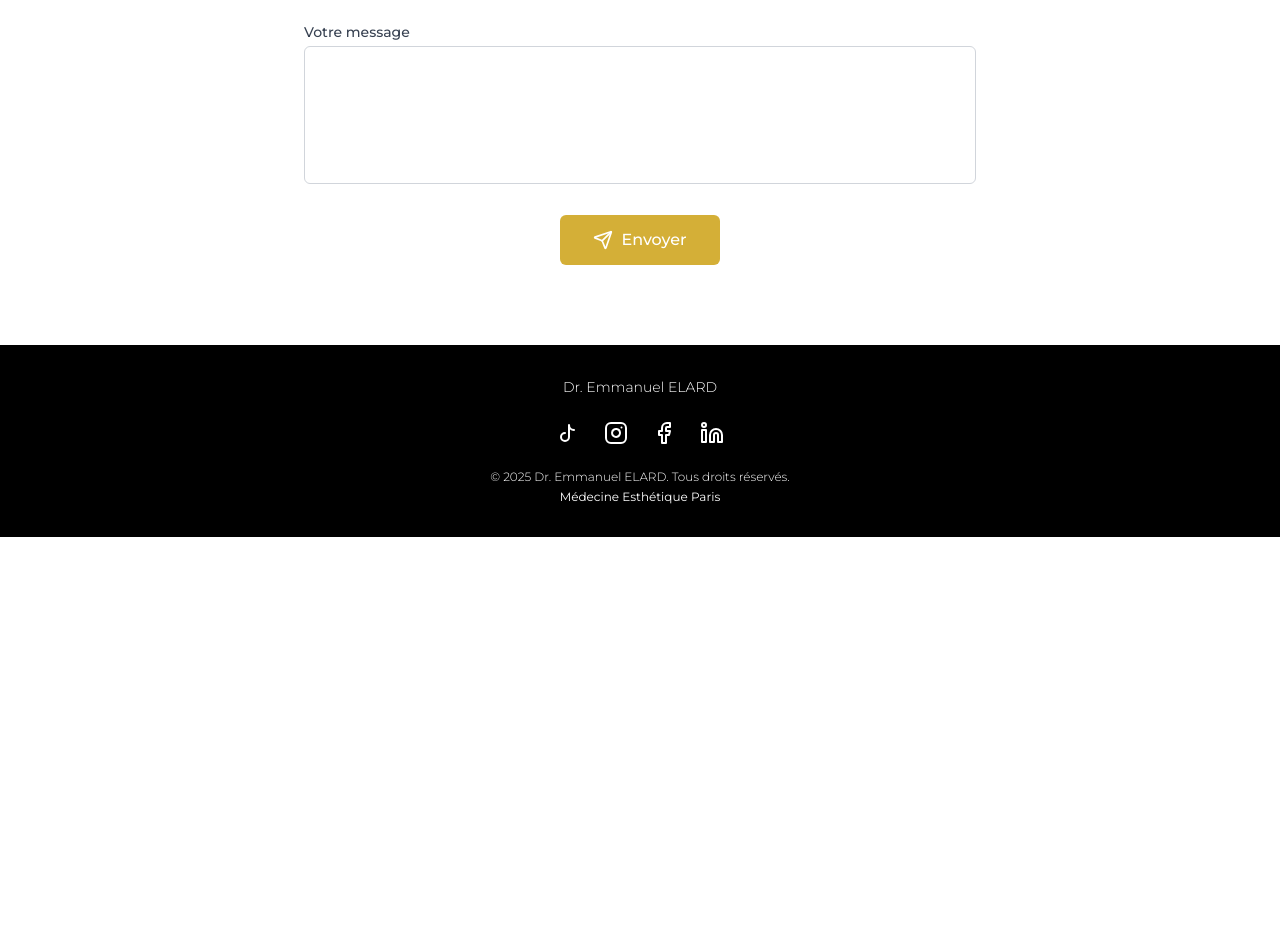
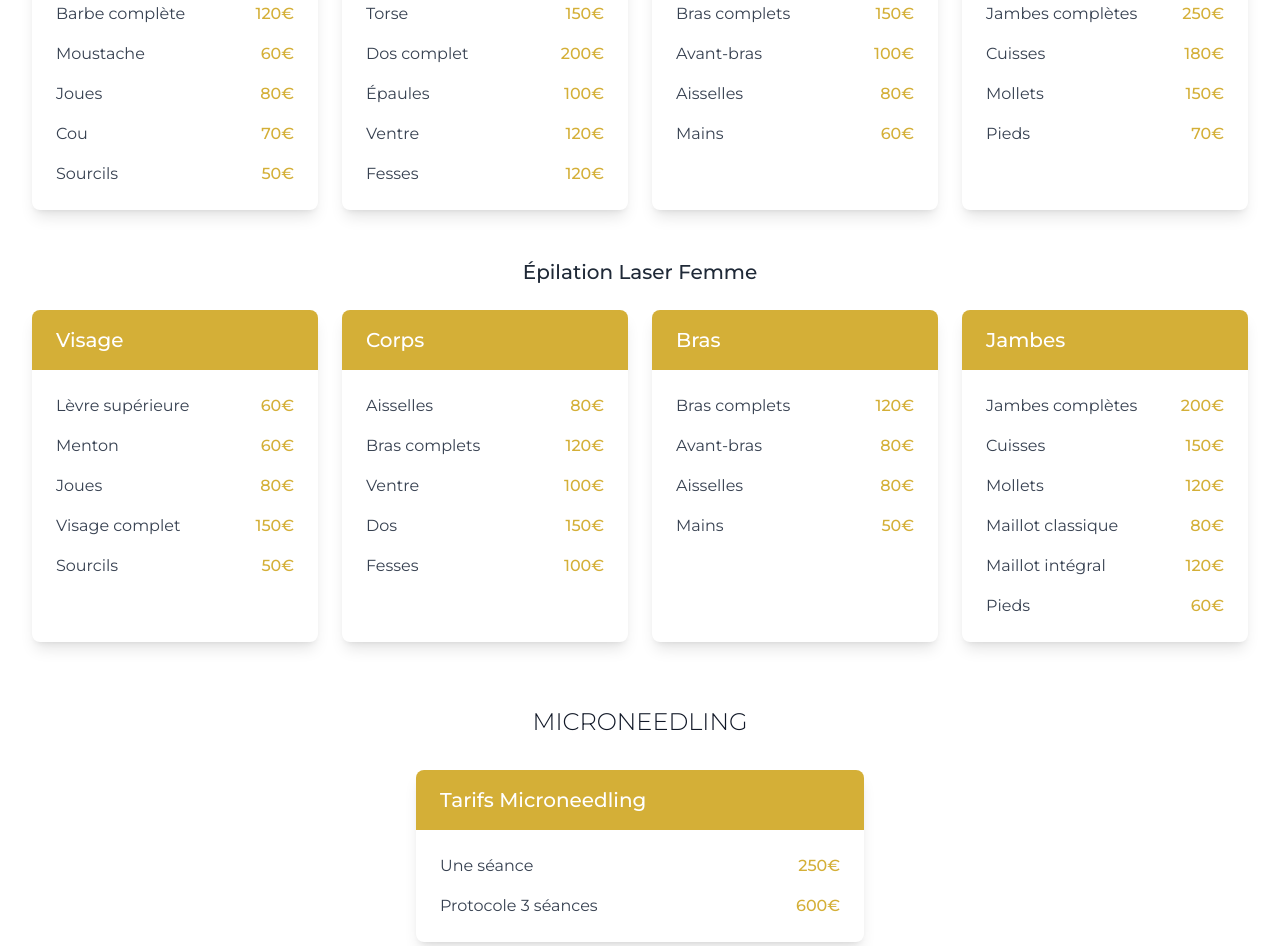
Before and after one commit to vadym312/Medecine-Esthetique, a Next.js app: page /tarifs in a window 1280 px wide. Shown: the part 1566-2512 px from the top of the page. Before the commit the page ends 2103 px from the top, so only its background shows below. Built offline with nearby package versions, Linux system fonts and the light colour scheme.

Commit message:
updated pricing page ui

```diff
--- a/app/tarifs/page.tsx
+++ b/app/tarifs/page.tsx
@@ -48,10 +48,14 @@ const TarifsPage: React.FC = () => {
                             <h2 className="text-2xl font-montserrat font-light text-gray-900 mb-8 text-center">
                                 {tarifsData.visage.title}
                             </h2>
-                            <div className="grid grid-cols-1 md:grid-cols-3 gap-8">
+                            <div className="grid grid-cols-1 md:grid-cols-2 gap-8">
                                 <PriceTable
                                     title="Injections d'acide hyaluronique"
                                     items={tarifsData.visage.acidHyaluronique}
+                                />
+                                <PriceTable
+                                    title="Toxine botulique"
+                                    items={tarifsData.visage.toxineBotulique}
                                 />
                                 <PriceTable
                                     title="HIFU"
@@ -89,6 +93,78 @@ const TarifsPage: React.FC = () => {
                             <p className="text-sm text-gray-500">
                                 {tarifsData.disclaimer.text}
                             </p>
+                        </div>
+
+                        {/* Épilation Laser Section */}
+                        <div className="mb-16">
+                            <h2 className="text-2xl font-montserrat font-light text-gray-900 mb-8 text-center">
+                                {tarifsData.epilationLaser.title}
+                            </h2>
+
+                            {/* Épilation Laser Homme */}
+                            <div className="mb-12">
+                                <h3 className="text-xl font-montserrat font-medium text-gray-800 mb-6 text-center">
+                                    {tarifsData.epilationLaser.homme.title}
+                                </h3>
+                                <div className="grid grid-cols-1 md:grid-cols-2 lg:grid-cols-4 gap-6">
+                                    <PriceTable
+                                        title="Visage"
+                                        items={tarifsData.epilationLaser.homme.visage}
+                                    />
+                                    <PriceTable
+                                        title="Corps"
+                                        items={tarifsData.epilationLaser.homme.corps}
+                                    />
+                                    <PriceTable
+                                        title="Bras"
+                                        items={tarifsData.epilationLaser.homme.bras}
+                                    />
+                                    <PriceTable
+                                        title="Jambes"
+                                        items={tarifsData.epilationLaser.homme.jambes}
+                                    />
+                                </div>
+                            </div>
+
+                            {/* Épilation Laser Femme */}
+                            <div className="mb-12">
+                                <h3 className="text-xl font-montserrat font-medium text-gray-800 mb-6 text-center">
+                                    {tarifsData.epilationLaser.femme.title}
+                                </h3>
+                                <div className="grid grid-cols-1 md:grid-cols-2 lg:grid-cols-4 gap-6">
+                                    <PriceTable
+                                        title="Visage"
+                                        items={tarifsData.epilationLaser.femme.visage}
+                                    />
+                                    <PriceTable
+                                        title="Corps"
+                                        items={tarifsData.epilationLaser.femme.corps}
+                                    />
+                                    <PriceTable
+                                        title="Bras"
+                                        items={tarifsData.epilationLaser.femme.bras}
+                                    />
+                                    <PriceTable
+                                        title="Jambes"
+                                        items={tarifsData.epilationLaser.femme.jambes}
+                                    />
+                                </div>
+                            </div>
+                        </div>
+
+                        {/* Microneedling Section */}
+                        <div className="mb-16">
+                            <h2 className="text-2xl font-montserrat font-light text-gray-900 mb-8 text-center">
+                                {tarifsData.microneedling.title}
+                            </h2>
+                            <div className="flex justify-center">
+                                <div className="w-full max-w-md">
+                                    <PriceTable
+                                        title="Tarifs Microneedling"
+                                        items={tarifsData.microneedling.tarifs}
+                                    />
+                                </div>
+                            </div>
                         </div>
 
                         {/* Contact Form Section */}
--- a/src/lib/mockData/tarifs.ts
+++ b/src/lib/mockData/tarifs.ts
@@ -55,5 +55,75 @@ export const tarifsData = {
     },
     disclaimer: {
         text: '* Les tarifs sont donnés à titre indicatif et peuvent varier selon les spécificités du traitement. Une consultation préalable est nécessaire pour établir un devis personnalisé.'
-    }
+    },
+    epilationLaser: {
+        title: 'ÉPILATION LASER',
+        homme: {
+            title: 'Épilation Laser Homme',
+            visage: [
+                { name: 'Barbe complète', price: '120€' },
+                { name: 'Moustache', price: '60€' },
+                { name: 'Joues', price: '80€' },
+                { name: 'Cou', price: '70€' },
+                { name: 'Sourcils', price: '50€' },
+            ],
+            corps: [
+                { name: 'Torse', price: '150€' },
+                { name: 'Dos complet', price: '200€' },
+                { name: 'Épaules', price: '100€' },
+                { name: 'Ventre', price: '120€' },
+                { name: 'Fesses', price: '120€' },
+            ],
+            bras: [
+                { name: 'Bras complets', price: '150€' },
+                { name: 'Avant-bras', price: '100€' },
+                { name: 'Aisselles', price: '80€' },
+                { name: 'Mains', price: '60€' },
+            ],
+            jambes: [
+                { name: 'Jambes complètes', price: '250€' },
+                { name: 'Cuisses', price: '180€' },
+                { name: 'Mollets', price: '150€' },
+                { name: 'Pieds', price: '70€' },
+            ],
+        },
+        femme: {
+            title: 'Épilation Laser Femme',
+            visage: [
+                { name: 'Lèvre supérieure', price: '60€' },
+                { name: 'Menton', price: '60€' },
+                { name: 'Joues', price: '80€' },
+                { name: 'Visage complet', price: '150€' },
+                { name: 'Sourcils', price: '50€' },
+            ],
+            corps: [
+                { name: 'Aisselles', price: '80€' },
+                { name: 'Bras complets', price: '120€' },
+                { name: 'Ventre', price: '100€' },
+                { name: 'Dos', price: '150€' },
+                { name: 'Fesses', price: '100€' },
+            ],
+            bras: [
+                { name: 'Bras complets', price: '120€' },
+                { name: 'Avant-bras', price: '80€' },
+                { name: 'Aisselles', price: '80€' },
+                { name: 'Mains', price: '50€' },
+            ],
+            jambes: [
+                { name: 'Jambes complètes', price: '200€' },
+                { name: 'Cuisses', price: '150€' },
+                { name: 'Mollets', price: '120€' },
+                { name: 'Maillot classique', price: '80€' },
+                { name: 'Maillot intégral', price: '120€' },
+                { name: 'Pieds', price: '60€' },
+            ],
+        },
+    },
+    microneedling: {
+        title: 'MICRONEEDLING',
+        tarifs: [
+            { name: 'Une séance', price: '250€' },
+            { name: 'Protocole 3 séances', price: '600€' },
+        ],
+    },
 };
--- a/src/lib/mockData/tarifs/index.ts
+++ b/src/lib/mockData/tarifs/index.ts
@@ -53,6 +53,76 @@ export const tarifsData = {
         title: 'UNE QUESTION ?',
         subtitle: "N'hésitez pas à nous contacter pour toute question concernant nos tarifs ou nos traitements.",
     },
+    epilationLaser: {
+        title: 'ÉPILATION LASER',
+        homme: {
+            title: 'HOMME',
+            visage: [
+                { name: 'Barbe complète', price: '120€' },
+                { name: 'Moustache', price: '60€' },
+                { name: 'Joues', price: '80€' },
+                { name: 'Cou', price: '70€' },
+                { name: 'Sourcils', price: '50€' },
+            ],
+            corps: [
+                { name: 'Torse', price: '150€' },
+                { name: 'Dos complet', price: '200€' },
+                { name: 'Épaules', price: '100€' },
+                { name: 'Ventre', price: '120€' },
+                { name: 'Fesses', price: '120€' },
+            ],
+            bras: [
+                { name: 'Bras complets', price: '150€' },
+                { name: 'Avant-bras', price: '100€' },
+                { name: 'Aisselles', price: '80€' },
+                { name: 'Mains', price: '60€' },
+            ],
+            jambes: [
+                { name: 'Jambes complètes', price: '250€' },
+                { name: 'Cuisses', price: '180€' },
+                { name: 'Mollets', price: '150€' },
+                { name: 'Pieds', price: '70€' },
+            ],
+        },
+        femme: {
+            title: 'FEMME',
+            visage: [
+                { name: 'Lèvre supérieure', price: '60€' },
+                { name: 'Menton', price: '60€' },
+                { name: 'Joues', price: '80€' },
+                { name: 'Visage complet', price: '150€' },
+                { name: 'Sourcils', price: '50€' },
+            ],
+            corps: [
+                { name: 'Aisselles', price: '80€' },
+                { name: 'Bras complets', price: '120€' },
+                { name: 'Ventre', price: '100€' },
+                { name: 'Dos', price: '150€' },
+                { name: 'Fesses', price: '100€' },
+            ],
+            bras: [
+                { name: 'Bras complets', price: '120€' },
+                { name: 'Avant-bras', price: '80€' },
+                { name: 'Aisselles', price: '80€' },
+                { name: 'Mains', price: '50€' },
+            ],
+            jambes: [
+                { name: 'Jambes complètes', price: '200€' },
+                { name: 'Cuisses', price: '150€' },
+                { name: 'Mollets', price: '120€' },
+                { name: 'Maillot classique', price: '80€' },
+                { name: 'Maillot intégral', price: '120€' },
+                { name: 'Pieds', price: '60€' },
+            ],
+        },
+    },
+    microneedling: {
+        title: 'MICRONEEDLING',
+        tarifs: [
+            { name: 'Une séance', price: '250€' },
+            { name: 'Protocole 3 séances', price: '600€' },
+        ],
+    },
     disclaimer: {
         text: '* Les tarifs sont donnés à titre indicatif et peuvent varier selon les spécificités du traitement. Une consultation préalable est nécessaire pour établir un devis personnalisé.'
     }
```
